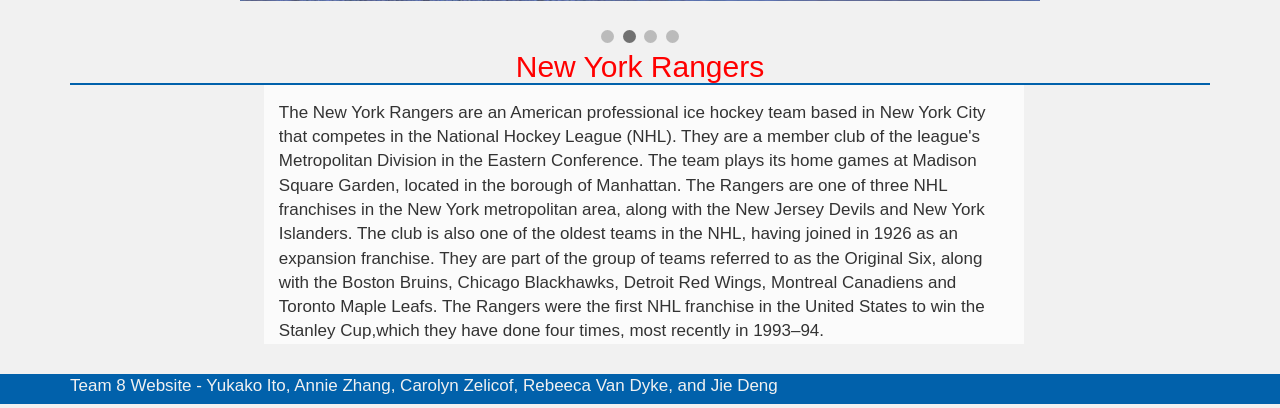
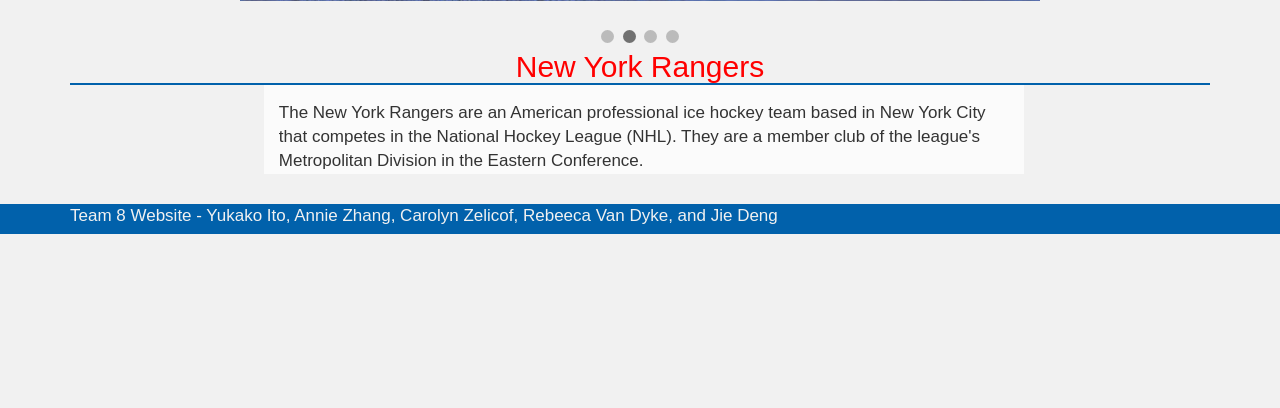
Before and after one commit to yito2/team8-website, a PHP site: page / in a window 1280 px wide. Shown: the part 673-1081 px from the top of the page. After the commit the page ends 907 px from the top, so only its background shows below. Run offline with PHP 8.4, Linux system fonts and the light colour scheme.

Commit message:
Index Caption change

```diff
--- a/index.php
+++ b/index.php
@@ -54,7 +54,7 @@
 
 		<article>
 			<h2>New York Rangers</h2>
-			<p class="col-md-8">The New York Rangers are an American professional ice hockey team based in New York City that competes in the National Hockey League (NHL). They are a member club of the league's Metropolitan Division in the Eastern Conference. The team plays its home games at Madison Square Garden, located in the borough of Manhattan. The Rangers are one of three NHL franchises in the New York metropolitan area, along with the New Jersey Devils and New York Islanders. The club is also one of the oldest teams in the NHL, having joined in 1926 as an expansion franchise. They are part of the group of teams referred to as the Original Six, along with the Boston Bruins, Chicago Blackhawks, Detroit Red Wings, Montreal Canadiens and Toronto Maple Leafs. The Rangers were the first NHL franchise in the United States to win the Stanley Cup,which they have done four times, most recently in 1993–94.</p>
+			<p class="col-md-8">The New York Rangers are an American professional ice hockey team based in New York City that competes in the National Hockey League (NHL). They are a member club of the league's Metropolitan Division in the Eastern Conference.</p>
 		</article>
 	</div> <!-- container -->
 </body>
```
